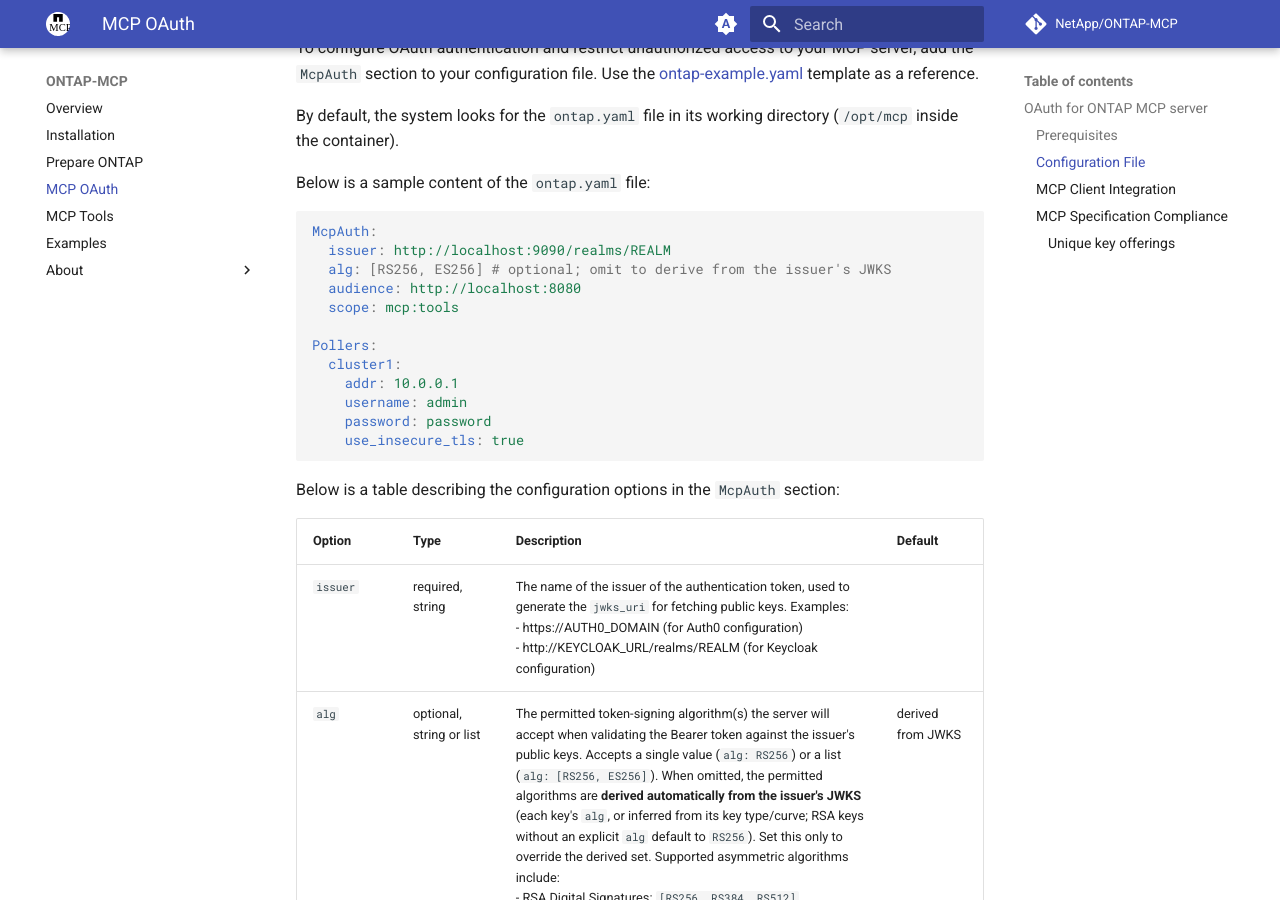
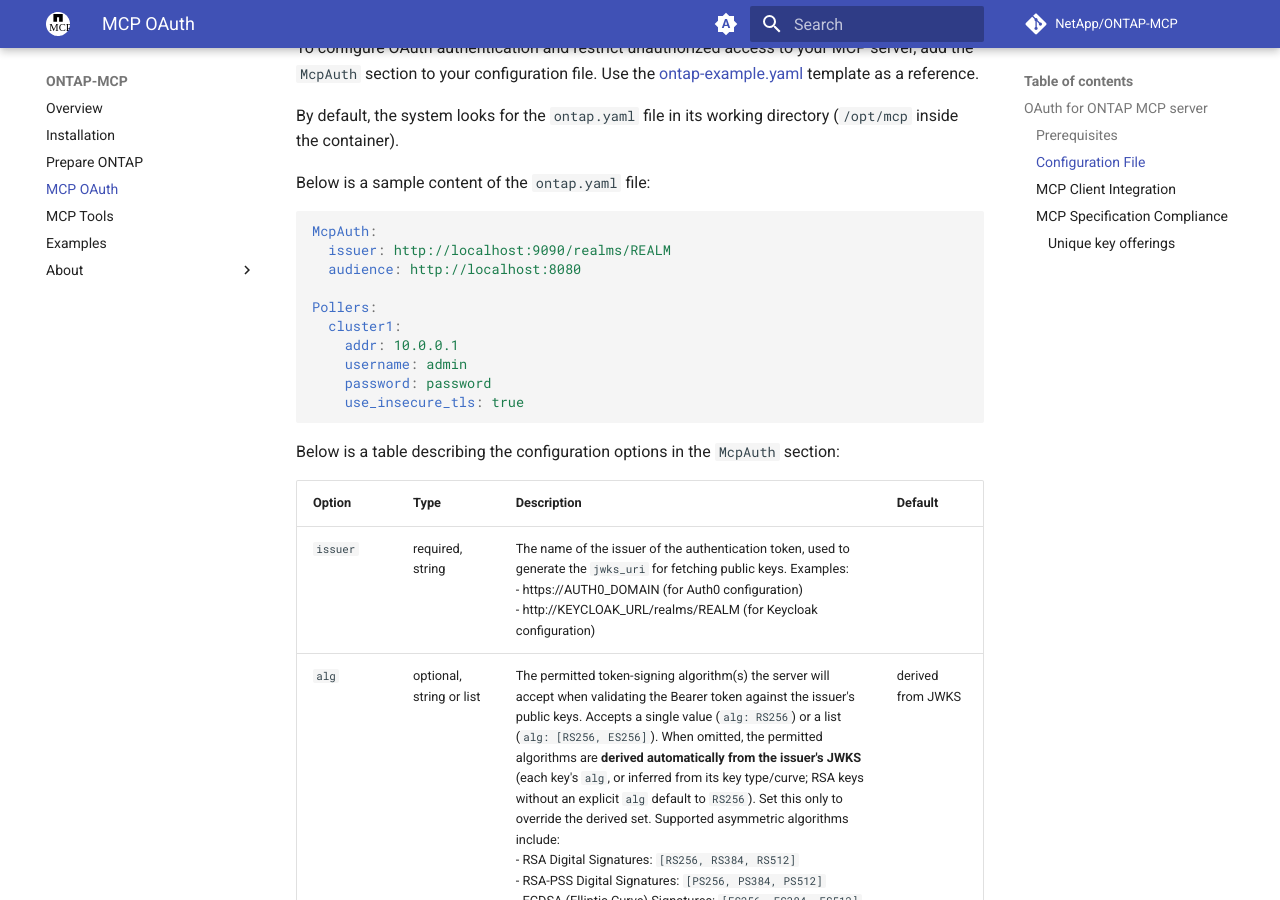
Before and after one commit to NetApp/ontap-mcp, an MkDocs documentation site: the page built from docs/mcp-oauth.md, in a window 1280 px wide and 900 px high, scrolled down 404 px. Built offline with MkDocs 1.6.1 and Material for MkDocs 9.7.7, drawn with Linux system fonts in a browser that asks for light colours; comment, search, counter and statistics services are not loaded; the version menu is left out.

Commit message:
feat: handled review comments

````diff
--- a/docs/mcp-oauth.md
+++ b/docs/mcp-oauth.md
@@ -16,9 +16,7 @@ Below is a sample content of the `ontap.yaml` file:
 ```yaml
 McpAuth:
   issuer: http://localhost:9090/realms/REALM
-  alg: [RS256, ES256] # optional; omit to derive from the issuer's JWKS
   audience: http://localhost:8080
-  scope: mcp:tools
 
 Pollers:
   cluster1:
--- a/ontap-example.yaml
+++ b/ontap-example.yaml
@@ -1,12 +1,7 @@
 # See https://netapp.github.io/ontap-mcp/nightly/
 McpAuth:
   issuer: https://dev-auth-mcptest.us.auth0.com
-  # alg is optional. When omitted, the permitted signing algorithms are derived
-  # from the issuer's JWKS. Set a single value (alg: RS256) or a list
-  # (alg: [RS256, ES256]) to override the derived set.
-  alg: RS256
   audience: http://localhost:8080
-  scope: mcp:tools
 
 Pollers:
   u2:
````
